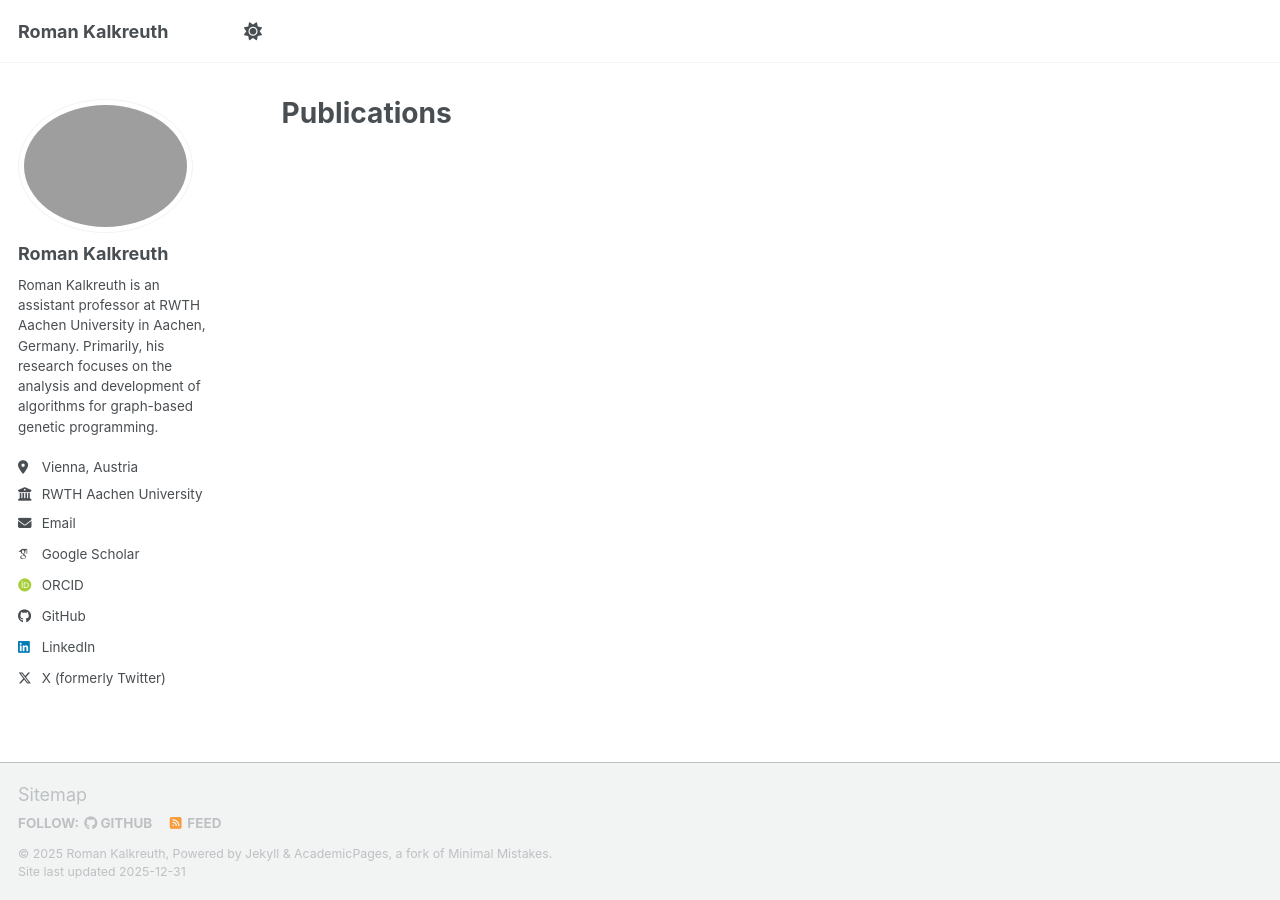
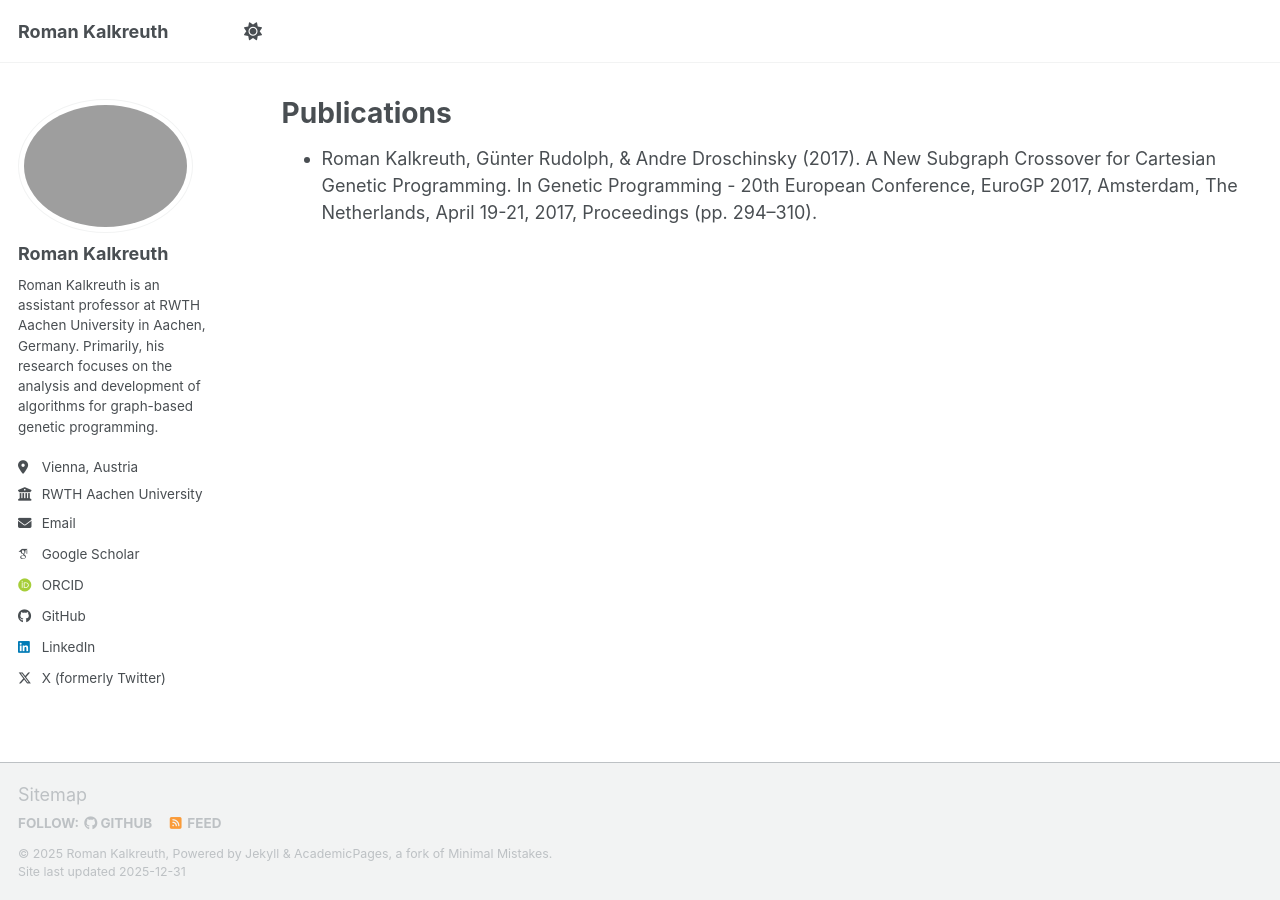
Before and after one commit to RomanKalkreuth/romankalkreuth.github.io, a Jekyll site: the page built from _pages/publications.md, in a window 1280 px wide. Built offline with Jekyll 4.4.1, drawn with Linux system fonts in a browser that asks for light colours; some web fonts are replaced; a script bundle is joined from its source files by our own code; library files that are not in the unit come from our copies.

Commit message:
Update publications.md

```diff
--- a/_pages/publications.md
+++ b/_pages/publications.md
@@ -4,3 +4,5 @@ title: "Publications"
 permalink: /publications/
 author_profile: true
 ---
+
+* Roman Kalkreuth, Günter Rudolph, & Andre Droschinsky (2017). A New Subgraph Crossover for Cartesian Genetic Programming. In Genetic Programming - 20th European Conference, EuroGP 2017, Amsterdam, The Netherlands, April 19-21, 2017, Proceedings (pp. 294–310).
```
